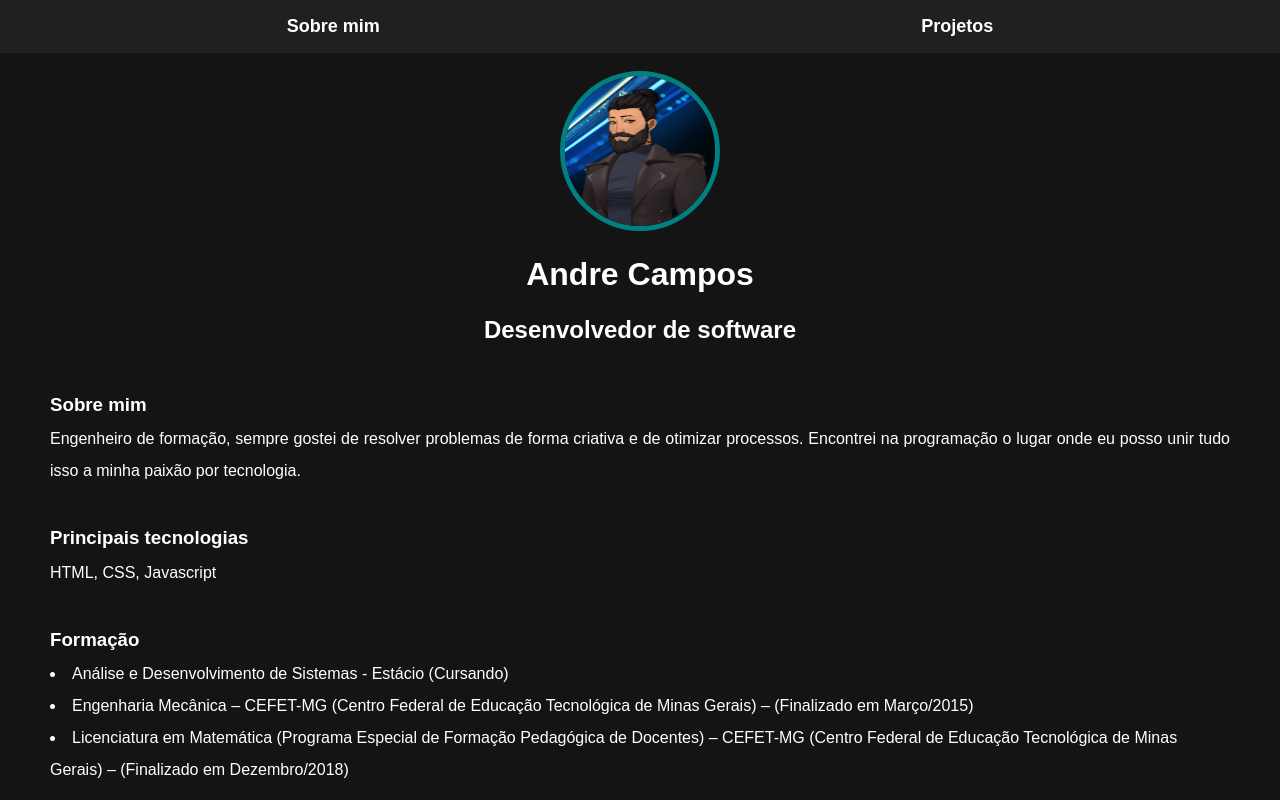
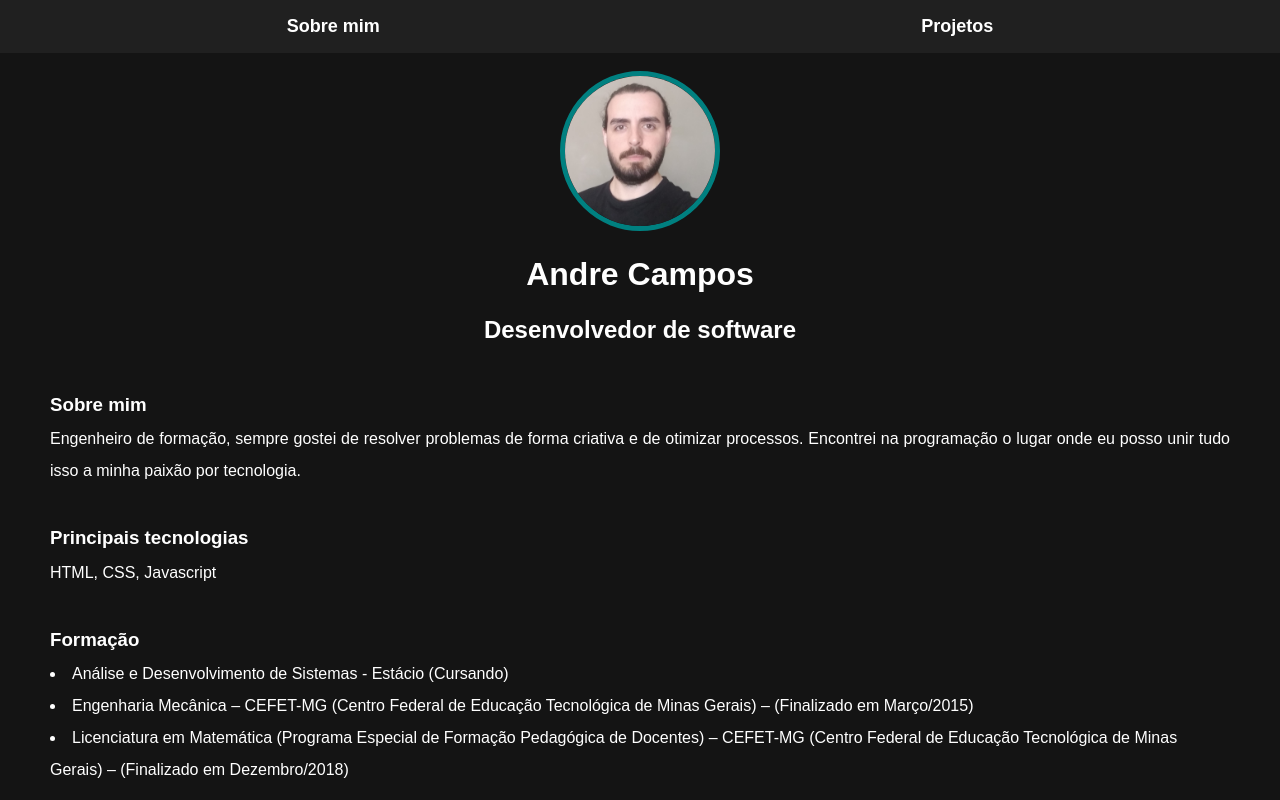
Before and after one commit to andrecamposdev/andrecamposdev.github.io, a plain HTML site: page index.html in a window 1280 px wide. Shown: the top 800 px of the page. Drawn offline with Linux system fonts and the light colour scheme.

Commit message:
Photo update

```diff
--- a/index.html
+++ b/index.html
@@ -24,7 +24,7 @@
     <div class="container">
         <header>
             <div class="center">
-                <img src="./img/image.jpeg" alt="Minha foto">
+                <img src="./img/perfil.jpg" alt="Minha foto">
             </div>
             <h1 class="center">Andre Campos</h1>
             <h2 class="center">Desenvolvedor de software</h2>
```
Also changed, not shown: projetos.html (+1 -1 lines), img/image.jpeg (deleted), img/perfil.jpg (added).
